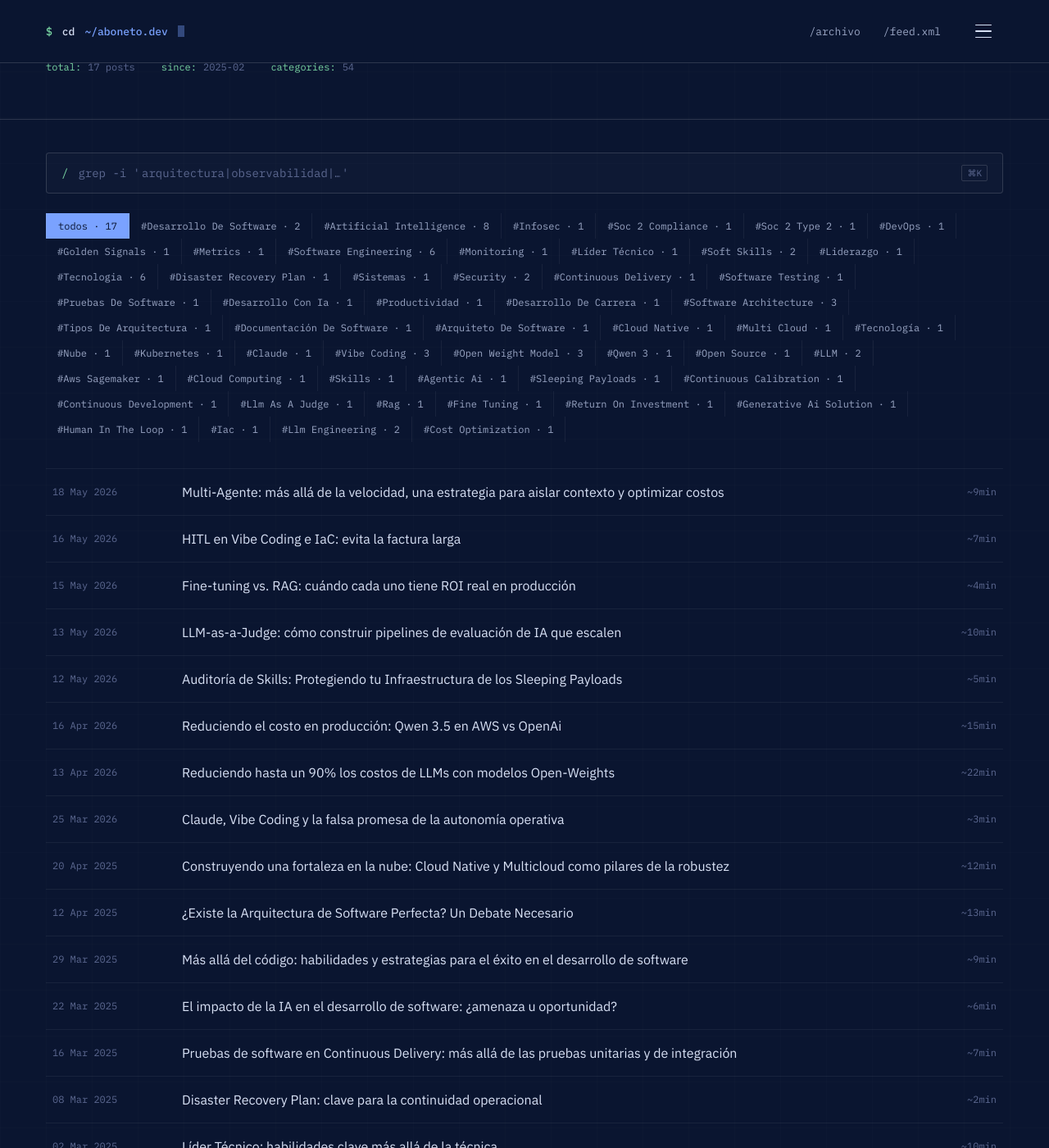
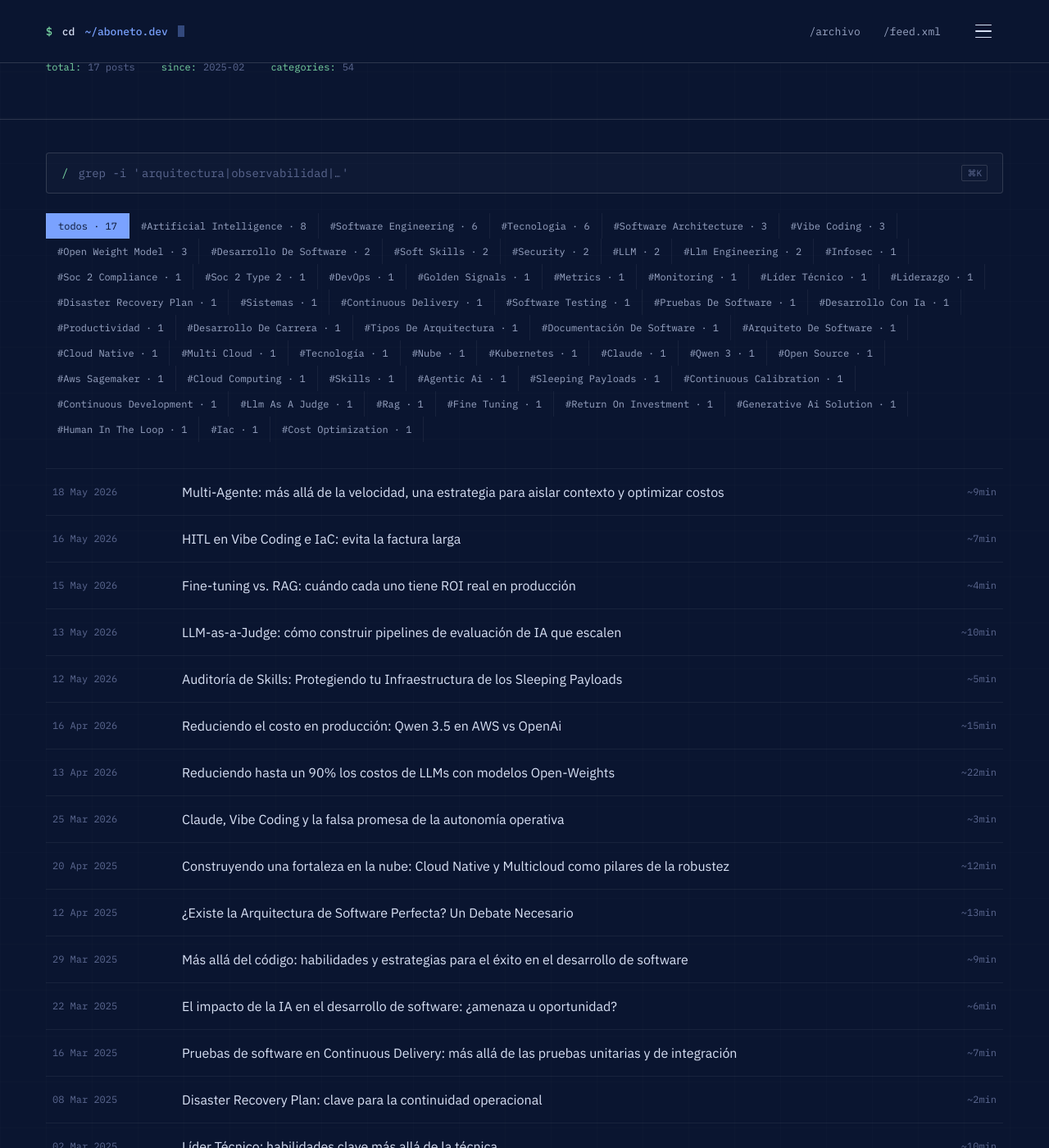
Before and after one commit to aboneto/aboneto.dev, a Jekyll site: the page built from archivo.md, in a window 1280 px wide and 1400 px high, scrolled down 193 px. Shown: the whole window at 82% size. Built offline with Jekyll 4.4.1, drawn with Linux system fonts in a browser that asks for light colours; part of the change alters nothing that is shown.

Commit message:
feat: sort categories by post count and limit to 5 on mobile
- Sort category chips by post count (descending) using JavaScript
- Add data-count attribute to chips for sorting
- Show only 5 categories + 'todos' chip on mobile viewports
- Refactor filters.js to handle sorting before event binding

```diff
--- a/_layouts/archive.html
+++ b/_layouts/archive.html
@@ -21,10 +21,10 @@ layout: default
     <span class="kbd">⌘K</span>
   </div>
 
-  <div class="filter-row">
+  <div class="filter-row" id="filter-row">
     <span class="chip active" data-category="all" role="button" tabindex="0">todos · {{ site.posts.size }}</span>
     {% for cat in site.categories %}
-    <span class="chip" data-category="{{ cat[0] }}" role="button" tabindex="0">#{{ cat[0] }} · {{ cat[1].size }}</span>
+    <span class="chip" data-category="{{ cat[0] }}" data-count="{{ cat[1].size }}" role="button" tabindex="0">#{{ cat[0] }} · {{ cat[1].size }}</span>
     {% endfor %}
   </div>
 
--- a/_sass/_archive.scss
+++ b/_sass/_archive.scss
@@ -155,6 +155,12 @@
     padding: 24px $page-padding-mobile 48px;
   }
 
+  .filter-row {
+    .chip:nth-child(n+7) {
+      display: none;
+    }
+  }
+
   .archive-row {
     grid-template-columns: 1fr;
     gap: 4px;
--- a/assets/js/filters.js
+++ b/assets/js/filters.js
@@ -1,13 +1,24 @@
 (function() {
   'use strict';
 
-  const chips = document.querySelectorAll('.chip[data-category]');
+  const filterRow = document.getElementById('filter-row');
+  if (filterRow) {
+    const chips = Array.from(filterRow.querySelectorAll('.chip[data-count]'));
+    chips.sort((a, b) => {
+      const countA = parseInt(a.getAttribute('data-count') || '0', 10);
+      const countB = parseInt(b.getAttribute('data-count') || '0', 10);
+      return countB - countA;
+    });
+    chips.forEach(chip => filterRow.appendChild(chip));
+  }
+
+  const allChips = document.querySelectorAll('.chip[data-category]');
   const archiveRows = document.querySelectorAll('.archive-row[data-categories]');
-  if (chips.length === 0 || archiveRows.length === 0) return;
+  if (allChips.length === 0 || archiveRows.length === 0) return;
 
-  chips.forEach(chip => {
+  allChips.forEach(chip => {
     chip.addEventListener('click', () => {
-      chips.forEach(c => c.classList.remove('active'));
+      allChips.forEach(c => c.classList.remove('active'));
       chip.classList.add('active');
 
       const category = chip.getAttribute('data-category');
```
